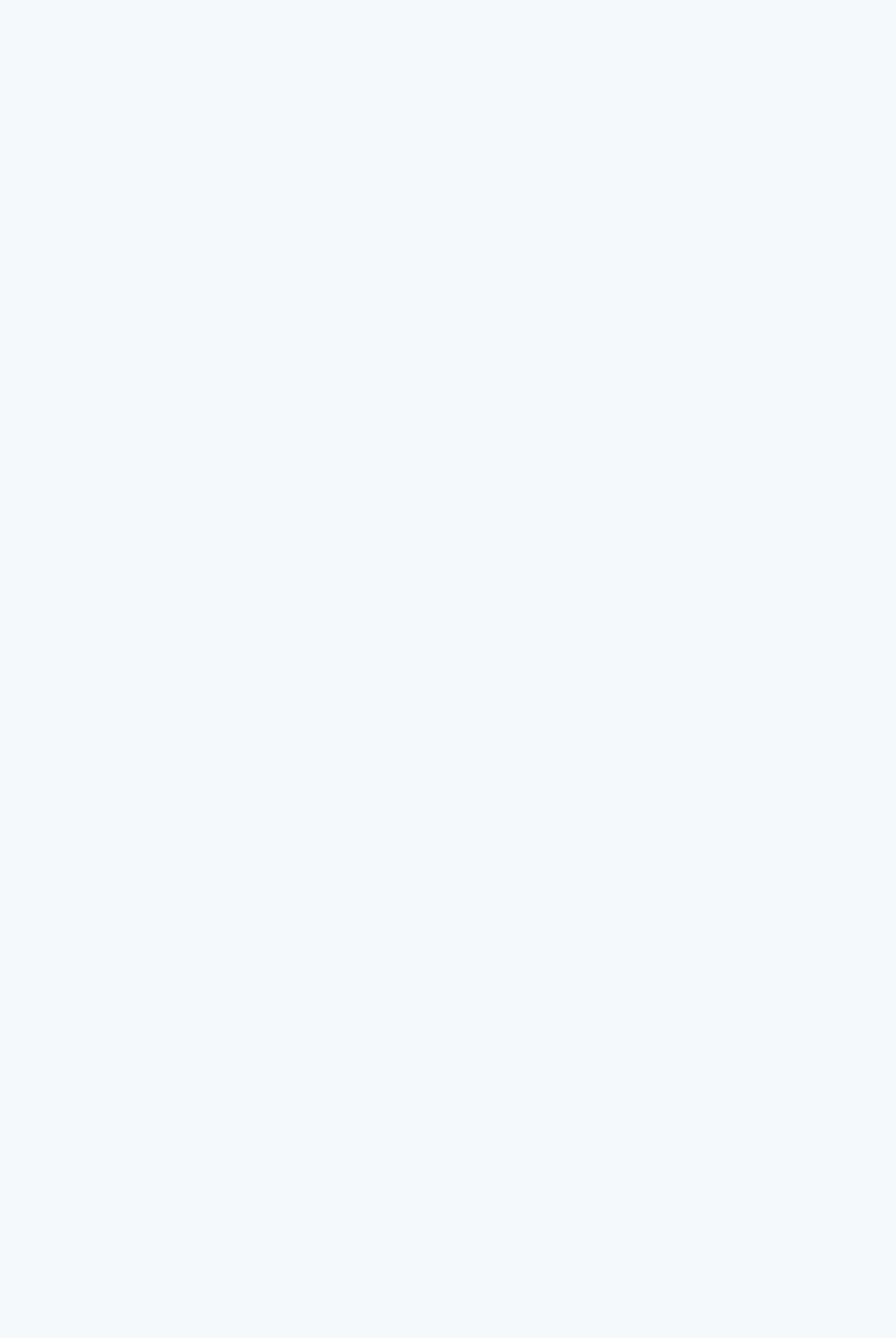
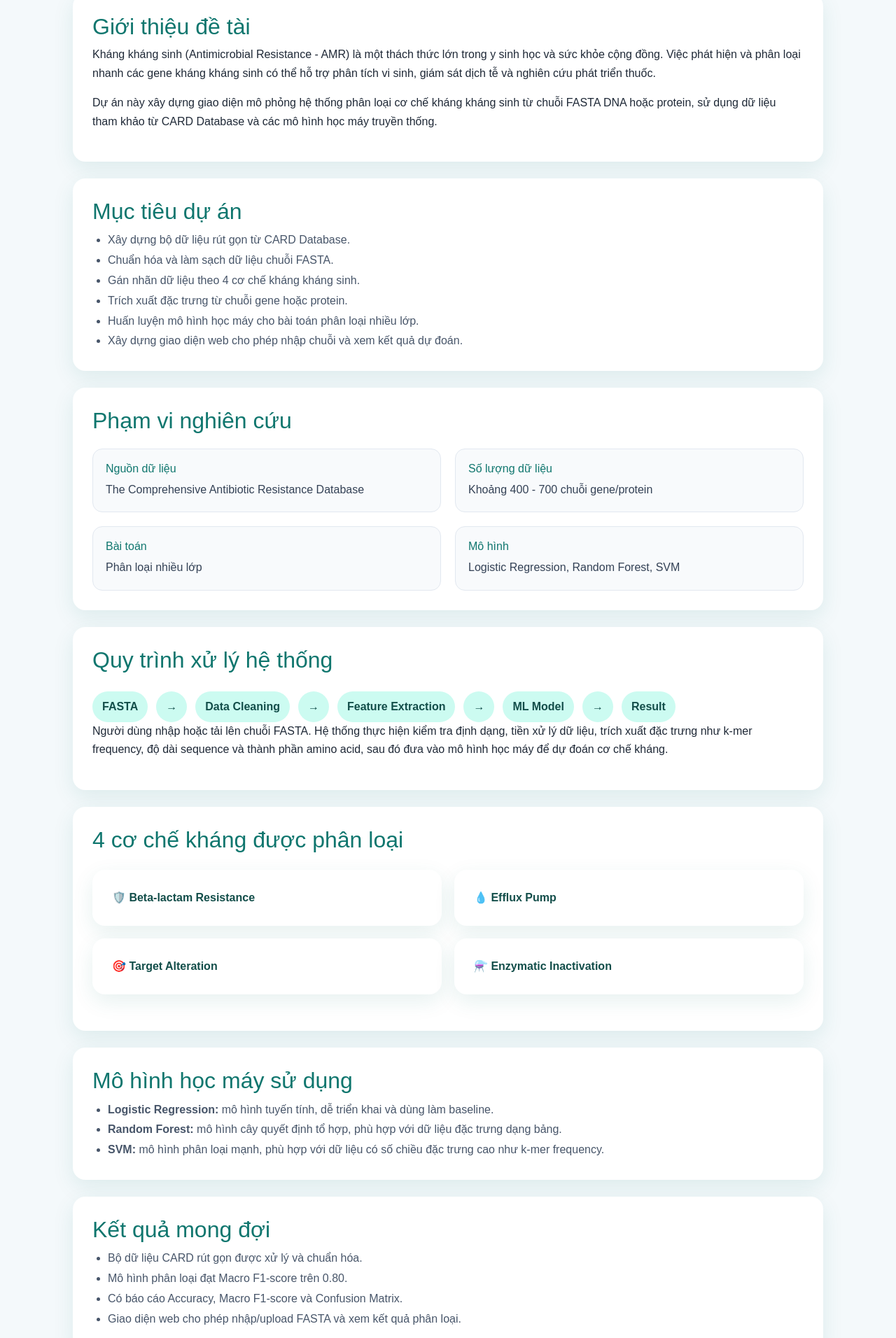
Before and after one commit to hoanganhcq/AMR_Classification, a React (Create React App) app: page /about in a window 1280 px wide. Before the commit this address had no page. Shown: the part 378-2290 px from the top of the page at 70% size. Before the commit the page ends 800 px from the top, so only its background shows below. Built offline with nearby package versions, Linux system fonts and the light colour scheme.

Commit message:
Add About page

```diff
--- a/src/assets/styles/global.css
+++ b/src/assets/styles/global.css
@@ -113,7 +113,13 @@ p {
     padding: 60px 0;
 }
 
-.mechanism-grid,
+.mechanism-grid {
+    display: grid;
+    grid-template-columns: repeat(2, 1fr);
+    gap: 18px;
+    margin: 24px 0;
+}
+
 .metric-grid {
     display: grid;
     grid-template-columns: repeat(4, 1fr);
@@ -268,6 +274,45 @@ th {
     color: #64748b;
 }
 
+.about-page {
+    display: flex;
+    flex-direction: column;
+    gap: 24px;
+}
+
+.info-grid {
+    display: grid;
+    grid-template-columns: repeat(2, 1fr);
+    gap: 20px;
+    margin-top: 20px;
+}
+
+.info-grid div {
+    background: #f8fafc;
+    border: 1px solid #e2e8f0;
+    border-radius: 14px;
+    padding: 18px;
+}
+
+.info-grid h3 {
+    font-size: 16px;
+    color: #0f766e;
+    margin-bottom: 8px;
+}
+
+.info-grid p {
+    margin: 0;
+    color: #334155;
+}
+
+.about-list,
+.reference-list {
+    margin: 0;
+    padding-left: 22px;
+    color: #475569;
+    line-height: 1.8;
+}
+
 @media (max-width: 768px) {
     .navbar {
         height: auto;
@@ -294,4 +339,9 @@ th {
     h1 {
         font-size: 34px;
     }
+
+    .info-grid {
+        grid-template-columns: 1fr;
+    }
+
 }
--- a/src/components/Navbar.jsx
+++ b/src/components/Navbar.jsx
@@ -1,6 +1,6 @@
 import { NavLink } from "react-router-dom";
 
-function Navbar() {
+const Navbar = () => {
     return (
         <header className="navbar">
             <div className="logo">🧬 AMR Classifier</div>
@@ -8,9 +8,9 @@ function Navbar() {
             <nav>
                 <NavLink to="/">Home</NavLink>
                 <NavLink to="/predict">Predict</NavLink>
-                {/* <NavLink to="/results">Results</NavLink> */}
-                {/* <NavLink to="/evaluation">Evaluation</NavLink> */}
-                {/* <NavLink to="/about">About</NavLink> */}
+                <NavLink to="/results">Results</NavLink>
+                <NavLink to="/evaluation">Evaluation</NavLink>
+                <NavLink to="/about">About</NavLink>
             </nav>
         </header>
     );
--- /dev/null
+++ b/src/pages/About.jsx
@@ -0,0 +1,146 @@
+const About = () => {
+    return (
+        <section className="page about-page">
+            <p className="eyebrow">About Project</p>
+            <h1>About Antimicrobial Resistance Classification</h1>
+            <br />
+            <div className="about-card">
+                <h2>Giới thiệu đề tài</h2>
+                <p>
+                    Kháng kháng sinh (Antimicrobial Resistance - AMR) là một
+                    thách thức lớn trong y sinh học và sức khỏe cộng đồng.
+                    Việc phát hiện và phân loại nhanh các gene kháng kháng sinh
+                    có thể hỗ trợ phân tích vi sinh, giám sát dịch tễ và nghiên
+                    cứu phát triển thuốc.
+                </p>
+
+                <p>
+                    Dự án này xây dựng giao diện mô phỏng hệ thống phân loại
+                    cơ chế kháng kháng sinh từ chuỗi FASTA DNA hoặc protein,
+                    sử dụng dữ liệu tham khảo từ CARD Database và các mô hình
+                    học máy truyền thống.
+                </p>
+            </div>
+
+
+            <div className="about-card">
+                <h2>Mục tiêu dự án</h2>
+                <ul className="about-list">
+                    <li>Xây dựng bộ dữ liệu rút gọn từ CARD Database.</li>
+                    <li>Chuẩn hóa và làm sạch dữ liệu chuỗi FASTA.</li>
+                    <li>Gán nhãn dữ liệu theo 4 cơ chế kháng kháng sinh.</li>
+                    <li>Trích xuất đặc trưng từ chuỗi gene hoặc protein.</li>
+                    <li>Huấn luyện mô hình học máy cho bài toán phân loại nhiều lớp.</li>
+                    <li>Xây dựng giao diện web cho phép nhập chuỗi và xem kết quả dự đoán.</li>
+                </ul>
+            </div>
+
+
+            <div className="about-card">
+                <h2>Phạm vi nghiên cứu</h2>
+                <div className="info-grid">
+                    <div>
+                        <h3>Nguồn dữ liệu</h3>
+                        <p>
+                            The Comprehensive Antibiotic Resistance Database
+                        </p>
+                    </div>
+
+                    <div>
+                        <h3>Số lượng dữ liệu</h3>
+                        <p>Khoảng 400 - 700 chuỗi gene/protein</p>
+                    </div>
+
+                    <div>
+                        <h3>Bài toán</h3>
+                        <p>Phân loại nhiều lớp</p>
+                    </div>
+
+                    <div>
+                        <h3>Mô hình</h3>
+                        <p>Logistic Regression, Random Forest, SVM</p>
+                    </div>
+                </div>
+            </div>
+
+
+            <div className="about-card">
+                <h2>Quy trình xử lý hệ thống</h2>
+
+                <div className="pipeline">
+                    <span>FASTA</span>
+                    <span>→</span>
+                    <span>Data Cleaning</span>
+                    <span>→</span>
+                    <span>Feature Extraction</span>
+                    <span>→</span>
+                    <span>ML Model</span>
+                    <span>→</span>
+                    <span>Result</span>
+                </div>
+
+
+                <p>
+                    Người dùng nhập hoặc tải lên chuỗi FASTA. Hệ thống thực hiện
+                    kiểm tra định dạng, tiền xử lý dữ liệu, trích xuất đặc trưng
+                    như k-mer frequency, độ dài sequence và thành phần amino acid,
+                    sau đó đưa vào mô hình học máy để dự đoán cơ chế kháng.
+                </p>
+            </div>
+
+
+            <div className="about-card">
+                <h2>4 cơ chế kháng được phân loại</h2>
+
+                <div className="mechanism-grid">
+                    <div className="mechanism-card">🛡️ Beta-lactam Resistance</div>
+                    <div className="mechanism-card">💧 Efflux Pump</div>
+                    <div className="mechanism-card">🎯 Target Alteration</div>
+                    <div className="mechanism-card">⚗️ Enzymatic Inactivation</div>
+                </div>
+            </div>
+
+
+            <div className="about-card">
+                <h2>Mô hình học máy sử dụng</h2>
+                <ul className="about-list">
+                    <li>
+                        <strong>Logistic Regression:</strong> mô hình tuyến tính,
+                        dễ triển khai và dùng làm baseline.
+                    </li>
+                    <li>
+                        <strong>Random Forest:</strong> mô hình cây quyết định tổ hợp,
+                        phù hợp với dữ liệu đặc trưng dạng bảng.
+                    </li>
+                    <li>
+                        <strong>SVM:</strong> mô hình phân loại mạnh, phù hợp với
+                        dữ liệu có số chiều đặc trưng cao như k-mer frequency.
+                    </li>
+                </ul>
+            </div>
+
+
+            <div className="about-card">
+                <h2>Kết quả mong đợi</h2>
+                <ul className="about-list">
+                    <li>Bộ dữ liệu CARD rút gọn được xử lý và chuẩn hóa.</li>
+                    <li>Mô hình phân loại đạt Macro F1-score trên 0.80.</li>
+                    <li>Có báo cáo Accuracy, Macro F1-score và Confusion Matrix.</li>
+                    <li>Giao diện web cho phép nhập/upload FASTA và xem kết quả phân loại.</li>
+                </ul>
+            </div>
+
+
+            <div className="about-card">
+                <h2>Tài liệu tham khảo</h2>
+                <ol className="reference-list">
+                    <li>The Comprehensive Antibiotic Resistance Database (CARD).</li>
+                    <li>Gareth James et al., An Introduction to Statistical Learning, Springer.</li>
+                    <li>Trevor Hastie et al., The Elements of Statistical Learning, Springer.</li>
+                </ol>
+            </div>
+        </section>
+    );
+}
+
+export default About;
--- /dev/null
+++ b/src/pages/Evaluation.jsx
@@ -0,0 +1,9 @@
+const Evaluation = () => {
+    return (
+        <div>
+            Đánh giá hiệu năng của mô hình...
+        </div>
+    );
+}
+
+export default Evaluation;
--- /dev/null
+++ b/src/pages/Results.jsx
@@ -0,0 +1,9 @@
+const Results = () => {
+    return (
+        <div>
+            Results...
+        </div>
+    );
+}
+
+export default Results;
--- a/src/routes/AppRoutes.jsx
+++ b/src/routes/AppRoutes.jsx
@@ -3,9 +3,9 @@ import MainLayout from "../layouts/MainLayout";
 
 import Home from "../pages/Home";
 import Predict from "../pages/Predict";
-// // import Results from "../pages/Results";
-// // import Evaluation from "../pages/Evaluation";
-// // import About from "../pages/About";
+import Results from "../pages/Results";
+import Evaluation from "../pages/Evaluation";
+import About from "../pages/About";
 
 function AppRoutes() {
     return (
@@ -13,9 +13,9 @@ function AppRoutes() {
             <Route path="/" element={<MainLayout />}>
                 <Route index element={<Home />} />
                 <Route path="predict" element={<Predict />} />
-                {/* <Route path="results" element={<Results />} />
+                <Route path="results" element={<Results />} />
                 <Route path="evaluation" element={<Evaluation />} />
-                <Route path="about" element={<About />} /> */}
+                <Route path="about" element={<About />} />
             </Route>
         </Routes>
     );
```
